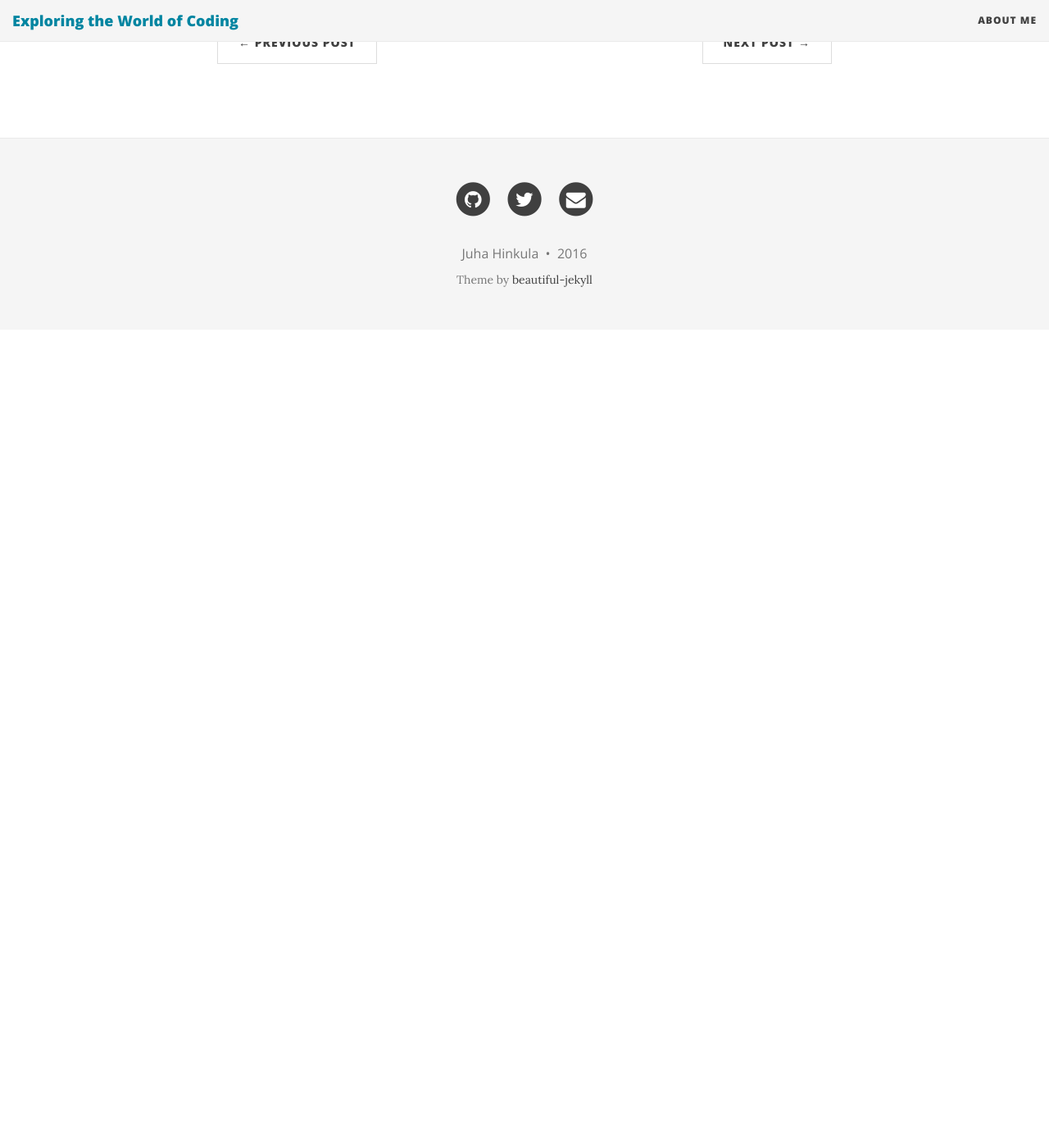
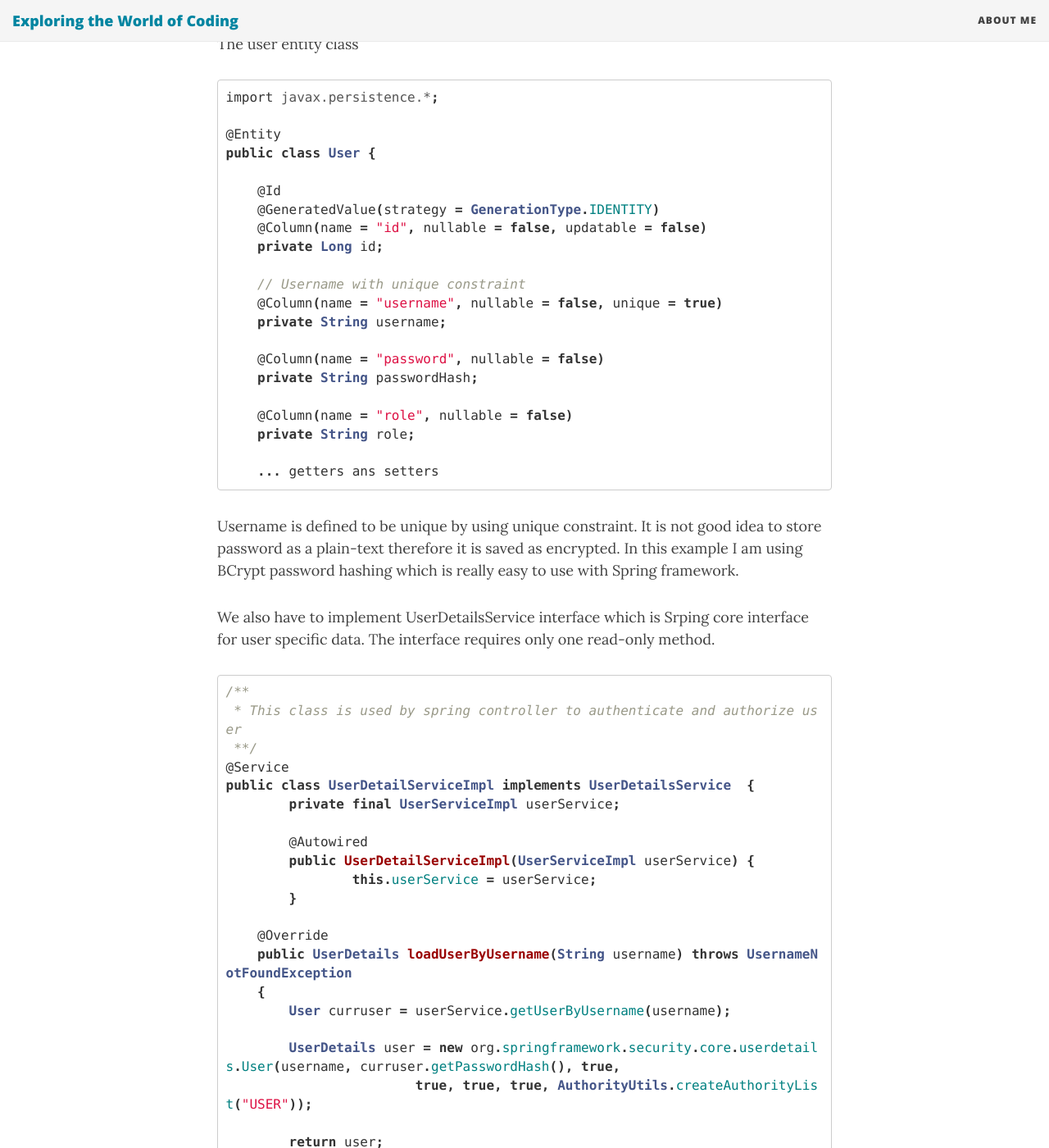
Before and after one commit to juhahinkula/juhahinkula.github.io, a Jekyll site: the page built from _posts/2016-07-31-crudboot-security.markdown, in a window 1280 px wide and 1400 px high, scrolled down 3551 px. Shown: the whole window at 82% size. Built offline with Jekyll 4.4.1, drawn with Linux system fonts in a browser that asks for light colours; nearby versions of some CDN libraries; comment, search, counter and statistics services are not loaded; before the commit the page ends 3953 px from its top, so only the background shows below that; some of the changed text lies outside the part shown.

Commit message:
Part 2 posting

```diff
--- a/_posts/2016-07-08-crudboot-security.markdown
+++ b/_posts/2016-07-31-crudboot-security.markdown
@@ -104,7 +104,88 @@ Student listpage contains logout functionality and shows current auhenticated us
 {% endhighlight %}
 
 
-
 Project also contains testdata which are inserted at runtime by using Spring Boot CommandLineRunner.
 
 The complete project code can be found from GitHub [repository](https://github.com/juhahinkula/StudentListSecure.git)
+
+## Part II: Reading users from database & pasword encoding
+
+Next step is to save users to database and use this entity for authentication.
+
+The user entity class
+
+{% highlight java %}
+import javax.persistence.*;
+
+@Entity
+public class User {
+
+    @Id
+    @GeneratedValue(strategy = GenerationType.IDENTITY)
+    @Column(name = "id", nullable = false, updatable = false)
+    private Long id;
+
+    // Username with unique constraint
+    @Column(name = "username", nullable = false, unique = true)
+    private String username;
+
+    @Column(name = "password", nullable = false)
+    private String passwordHash;
+
+    @Column(name = "role", nullable = false)
+    private String role;
+
+    ... getters ans setters
+{% endhighlight %}
+
+Username is defined to be unique by using unique constraint. It is not good idea to store password as a plain-text therefore it is saved as encrypted.
+In this example I am using BCrypt password hashing which is really easy to use with Spring framework.
+
+We also have to implement UserDetailsService interface which is Srping core interface for user specific data. The interface requires only one read-only method.
+
+{% highlight java %}
+/**
+ * This class is used by spring controller to authenticate and authorize user
+ **/
+@Service
+public class UserDetailServiceImpl implements UserDetailsService  {
+	private final UserServiceImpl userService;
+
+	@Autowired
+	public UserDetailServiceImpl(UserServiceImpl userService) {
+		this.userService = userService;
+	}
+
+    @Override
+    public UserDetails loadUserByUsername(String username) throws UsernameNotFoundException
+    {
+    	User curruser = userService.getUserByUsername(username);
+
+        UserDetails user = new org.springframework.security.core.userdetails.User(username, curruser.getPasswordHash(), true,
+        		true, true, true, AuthorityUtils.createAuthorityList("USER"));
+
+        return user;
+    }
+}
+{% endhighlight %}
+
+Then we have to do modification to configureGlobal method in WebSecurityConfig class.
+
+{% highlight java %}
+@Autowired
+public void configureGlobal(AuthenticationManagerBuilder auth) throws Exception {
+    auth.userDetailsService(userDetailsService).passwordEncoder(new BCryptPasswordEncoder());
+}
+{% endhighlight %}
+
+Now the authentication is done against database user entity with crypted passwords.
+
+Inserted testdata now contains one user with crypted password (password = user).
+
+{% highlight java %}
+// Create user with BCrypt encoded password
+User user1 = new User("user", "$2a$06$3jYRJrg0ghaaypjZ/.g4SethoeA51ph3UD4kZi9oPkeMTpjKU5uo6", "USER");
+urepository.save(user1);
+{% endhighlight %}
+
+The complete project code can be found from GitHub [repository](https://github.com/juhahinkula/StudentListFinal.git)
```
